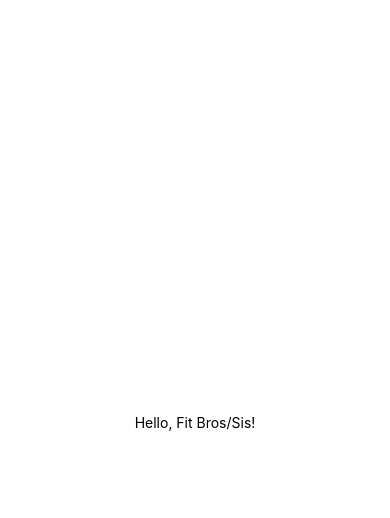
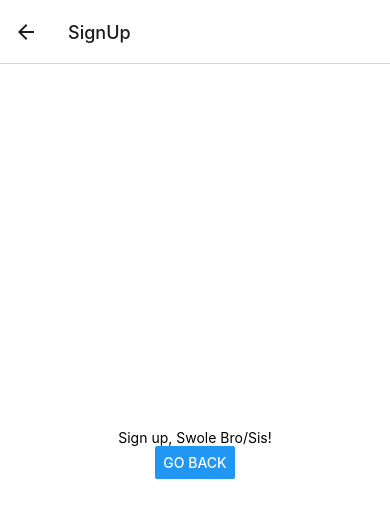
Before and after one commit to clari-NET/fitbook, a React Native app: screen /SignUp in a window 390 px wide. Shown: the top 518 px of the page. Built offline with nearby package versions, Linux system fonts and the light colour scheme.

Commit message:
basic routing with react navigation

```diff
--- a/App.js
+++ b/App.js
@@ -1,11 +1,22 @@
 import { store } from './store/store'
 import { Provider } from 'react-redux'
+import { NavigationContainer } from '@react-navigation/native';
+import { createNativeStackNavigator } from '@react-navigation/native-stack';
 import Fitbook from './Fitbook';
+import SignUp from './pages/SignUp'
+
+// Create Stack.Navigator component
+const Stack = createNativeStackNavigator();
 
 export default function App() {
   return (
     <Provider store={store}>
-      <Fitbook />
+      <NavigationContainer>
+        <Stack.Navigator>
+          <Stack.Screen name="Fitbook" component={Fitbook} />
+          <Stack.Screen name="SignUp" component={SignUp} />
+        </Stack.Navigator>
+      </NavigationContainer>
     </Provider>
   );
 }
--- a/Fitbook.js
+++ b/Fitbook.js
@@ -1,10 +1,17 @@
 import { StatusBar } from 'expo-status-bar';
-import { StyleSheet, Text, View } from 'react-native';
+import { StyleSheet, Text, View, Button } from 'react-native';
+import SignUp from './pages/SignUp';
 
-export default function Fitbook() {
+export default function Fitbook({ navigation }) {
   return (
     <View style={styles.container}>
       <Text>Hello, Fit Bros/Sis!</Text>
+      <Button
+        title="Go to Sign-up Screen"
+        onPress={() => {
+          navigation.navigate('SignUp')
+        }}
+      />
       <StatusBar style="auto" />
     </View>
   );
--- a/package.json
+++ b/package.json
@@ -9,11 +9,15 @@
     "web": "expo start --web"
   },
   "dependencies": {
+    "@react-navigation/native": "^6.1.6",
+    "@react-navigation/native-stack": "^6.9.12",
     "@reduxjs/toolkit": "^1.9.5",
     "expo": "~48.0.11",
     "expo-status-bar": "~1.4.4",
     "react": "18.2.0",
     "react-native": "0.71.6",
+    "react-native-safe-area-context": "4.5.0",
+    "react-native-screens": "~3.20.0",
     "react-redux": "^8.0.5"
   },
   "devDependencies": {
--- a/pages/SignUp.js
+++ b/pages/SignUp.js
@@ -0,0 +1,24 @@
+import { StyleSheet, Text, View, Button } from 'react-native';
+
+export default function SignUp({ navigation }) {
+  return (
+    <View style={styles.container}>
+      <Text>Sign up, Swole Bro/Sis!</Text>
+      <Button
+        title="Go Back"
+        onPress={() => {
+          navigation.goBack();
+        }}
+      />
+    </View>
+  );
+}
+
+const styles = StyleSheet.create({
+  container: {
+    flex: 1,
+    backgroundColor: '#fff',
+    alignItems: 'center',
+    justifyContent: 'center',
+  },
+});
```
Also changed, not shown: 1 other file (tests, documents, lock files or other folders).
